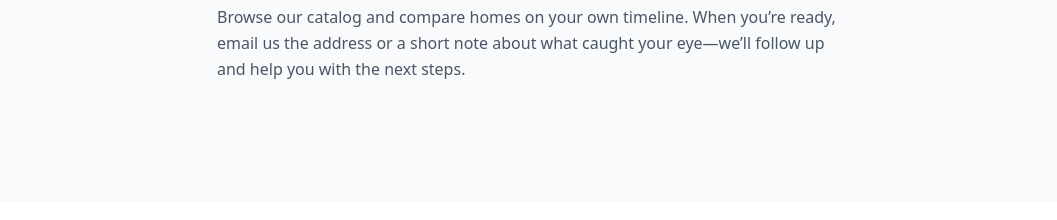
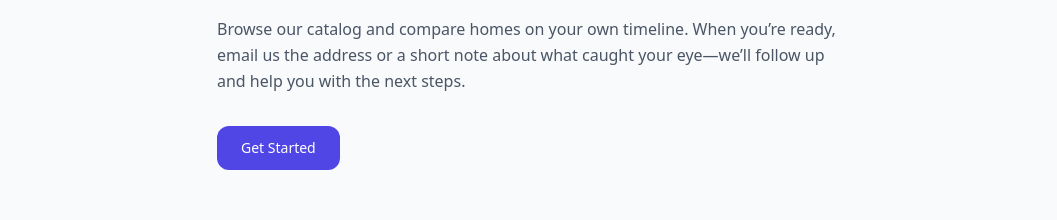
Before and after one commit to Gliezse/HomeVisionChallenge, a React (Vite) app: page / in a window 1280 px wide. Shown: the part 301-521 px from the top of the page, without its empty margins (111-1168 px from the left). Built offline with nearby package versions, Linux system fonts and the light colour scheme; no server answers.

Commit message:
get started button

```diff
--- a/src/components/house/HouseTable.tsx
+++ b/src/components/house/HouseTable.tsx
@@ -186,7 +186,7 @@ export function HouseTable() {
             error?.message ?? 'The request failed after several retries.'
           }
         >
-          <Button type="button" variant="primary" onClick={() => refetch()}>
+          <Button type="button" variant="secondary" onClick={() => refetch()}>
             Retry
           </Button>
         </ErrorMessage>
@@ -251,7 +251,7 @@ export function HouseTable() {
                 >
                   <Button
                     type="button"
-                    variant="primary"
+                    variant="secondary"
                     onClick={() => fetchNextPage()}
                   >
                     Retry
--- a/src/components/ui/Button.tsx
+++ b/src/components/ui/Button.tsx
@@ -9,11 +9,11 @@ export interface ButtonProps extends ButtonHTMLAttributes<HTMLButtonElement> {
 }
 
 const base =
-  'inline-flex items-center justify-center gap-2 rounded-xl px-4 py-2 text-sm font-medium transition focus-visible:outline focus-visible:outline-2 focus-visible:outline-offset-2 disabled:pointer-events-none disabled:opacity-50';
+  'inline-flex items-center justify-center gap-2 rounded-xl px-6 py-3 text-sm font-medium transition focus-visible:outline focus-visible:outline-2 focus-visible:outline-offset-2 disabled:pointer-events-none disabled:opacity-50 cursor-pointer disabled:cursor-not-allowed';
 
 const variants: Record<Variant, string> = {
   primary:
-    'bg-slate-900 text-white hover:bg-slate-800 focus-visible:outline-slate-900',
+    'bg-[var(--color-purple)] text-white hover:bg-[var(--color-purple)]/80 focus-visible:outline-[var(--color-purple)]',
   secondary:
     'bg-white text-page-ink shadow-sm ring-1 ring-slate-200 hover:bg-slate-50 focus-visible:outline-slate-400',
 };
--- a/src/pages/Home.tsx
+++ b/src/pages/Home.tsx
@@ -1,8 +1,34 @@
+import { useCallback } from 'react';
 import { HouseTable } from '../components/house/HouseTable';
 import { Container } from '../components/layout/Container';
 import { SiteHeader } from '../components/layout/SiteHeader';
+import { Button } from '../components/ui/Button';
+
+const HOUSE_LISTINGS_SECTION_ID = 'house-listings';
 
 export function Home() {
+  const scrollToHouseListings = useCallback(() => {
+    const el = document.getElementById(HOUSE_LISTINGS_SECTION_ID);
+    if (!el) return;
+
+    el.scrollIntoView({ behavior: 'smooth', block: 'start' });
+
+    let didFocus = false;
+    const focusListings = () => {
+      if (didFocus) return;
+      didFocus = true;
+      el.focus({ preventScroll: true });
+    };
+
+    const root = document.documentElement;
+    const onScrollEnd = () => focusListings();
+    root.addEventListener('scrollend', onScrollEnd, { once: true });
+    window.setTimeout(() => {
+      root.removeEventListener('scrollend', onScrollEnd);
+      focusListings();
+    }, 800);
+  }, []);
+
   return (
     <div className="min-h-screen">
       <SiteHeader />
@@ -10,25 +36,39 @@ export function Home() {
         <div className="bg-[var(--bg-purple-light)] w-[100%]">
           <div className="flex items-center justify-center py-30 px-4">
             <div className="mx-auto max-w-2xl w-[100%] md:w-[50%] sm:w-[75%]">
-              <h1 className="text-4xl font-extrabold tracking-tight sm:text-5xl">
+              <h1 className="text-4xl font-extrabold tracking-tight sm:text-5xl mb-6">
                 Find your dream home.
                 <br />
                 <span className="text-[var(--color-purple)]">
                   Fast and easy.
                 </span>
               </h1>
-              <p className="mt-3 text-base leading-relaxed text-gray-600">
+              <p className="text-base leading-relaxed text-gray-600 mb-8">
                 Browse our catalog and compare homes on your own timeline. When
                 you’re ready, email us the address or a short note about what
                 caught your eye—we’ll follow up and help you with the next
                 steps.
               </p>
+              <Button
+                type="button"
+                onClick={scrollToHouseListings}
+                aria-controls={HOUSE_LISTINGS_SECTION_ID}
+              >
+                Get Started
+              </Button>
             </div>
           </div>
         </div>
-        <Container className="py-15">
-          <HouseTable />
-        </Container>
+        <section
+          id={HOUSE_LISTINGS_SECTION_ID}
+          tabIndex={-1}
+          aria-label="House listings"
+          className="scroll-mt-24 outline-none focus:outline-none md:scroll-mt-28"
+        >
+          <Container className="py-15">
+            <HouseTable />
+          </Container>
+        </section>
       </main>
     </div>
   );
```
